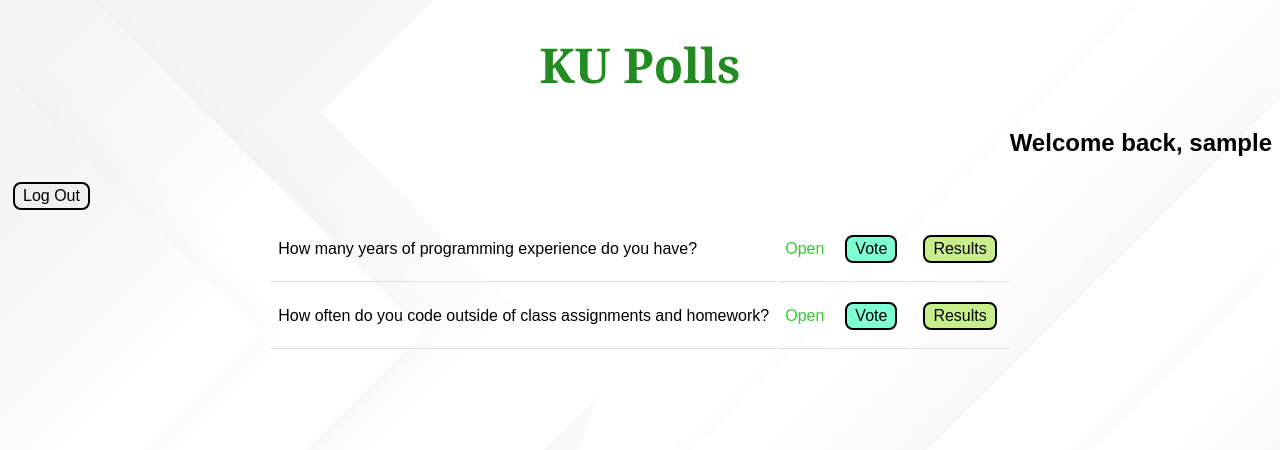
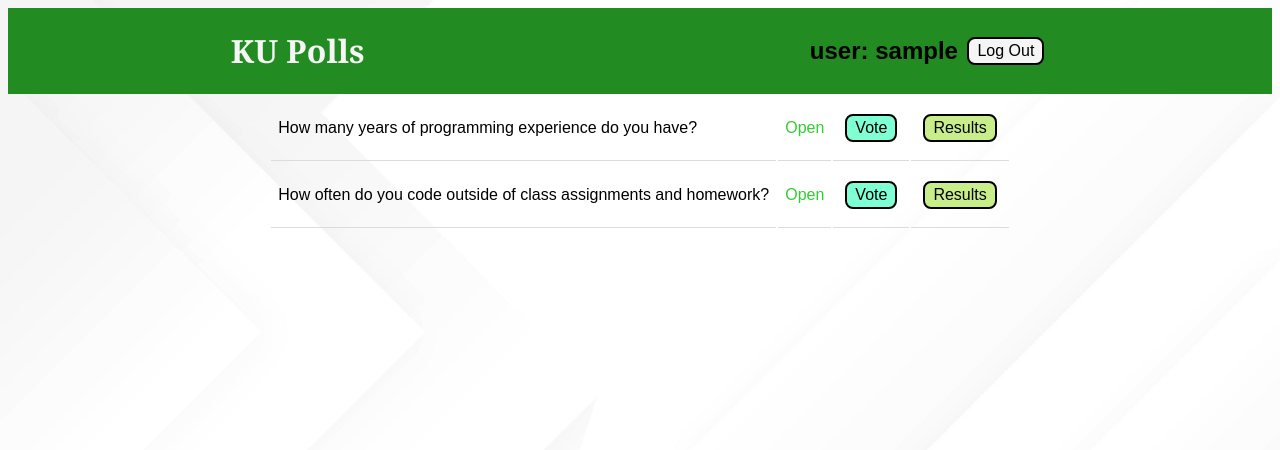
Before and after one commit to BioB3/ku-polls, a Django app: page /polls/ in a window 1280 px wide. Shown: the top 450 px of the page. Run offline with Django 5.2, Linux system fonts and the light colour scheme; the visitor is signed in with stand-in values (Sample User, id 1); data comes from the database, SQL or seed files in the repository.

Commit message:
added signup button in login page and added style for header

```diff
--- a/polls/static/polls/style.css
+++ b/polls/static/polls/style.css
@@ -6,6 +6,7 @@ ul {
   border: 2px solid black;
   border-radius: 8px;
   color: black;
+  background-color: whitesmoke;
   text-align: center;
   text-decoration: none;
   cursor: pointer;
@@ -13,6 +14,10 @@ ul {
   font-size: 16px;
   padding: 3px 8px;
   margin: 5px;
+}
+
+.auth-button {
+  padding: 0 3vx;
 }
 
 .vote-button {
@@ -59,10 +64,11 @@ body {
 }
 
 .index-header {
-  color:forestgreen;
-  font-size: 3em;
+  color:whitesmoke;
+  font-size: 2em;
   font-weight: bold;
   font-family:Cambria, Cochin, Georgia, Times, 'Times New Roman', serif;
+  text-align: left;
 }
 
 .header {
@@ -84,3 +90,10 @@ body {
   font-size: 1.1em;
   font-family:'Gill Sans', 'Gill Sans MT', Calibri, 'Trebuchet MS', sans-serif;
 }
+
+.header-container {
+  display: flex;
+  background-color: forestgreen;
+  justify-content: space-around;
+  align-items: center;
+}
--- a/polls/templates/polls/base_template.html
+++ b/polls/templates/polls/base_template.html
@@ -9,18 +9,24 @@
 
 <body>
   {% block header %}
-  <div>
-    <h1 class="index-header center-text">KU Polls</h1>
+  <div class="header-container">
+    <h1 class="index-header">KU Polls</h1>
     {% if user.is_authenticated %}
-      <form action="{% url 'logout' %}" method="post">
+      <form action="{% url 'logout' %}" method="post" class="header-container">
         {% csrf_token %}
-        <h2 style="text-align: right;">Welcome back, {{ user.username }} </h2>
-        <button type="submit" class="button">Log Out</button>
+        <h2 style="text-align: right;">user: {{ user.username }} </h2>
+        &nbsp;
+        <button type="submit" class="button auth-button">Log Out</button>
       </form>
     {% else %}
-      <a href="{% url 'login' %}?next={{request.path}}" class="button">
-        Login
-      </a>
+      <div class="header-container">
+        <a href="{% url 'login' %}?next={{request.path}}" class="button auth-button">
+            Login
+        </a>
+        <a href="{% url 'signup' %}?next={{request.path}}" class="button auth-button">
+            Sign-up
+        </a>
+      </div>
     {% endif %}
   </div>
 
--- a/templates/registration/login.html
+++ b/templates/registration/login.html
@@ -17,8 +17,10 @@
     </tr>
   </table>
   <input type="hidden" name="next" value="{{next}}"/>
- </form>
- {# If you have a sign-up page, then add a link here #}
+  </form>
+  <a href="{% url 'signup' %}?next={{next}}">
+    <button>Sign-up</button>
+  </a>
 </body>
 
 </html>
```
